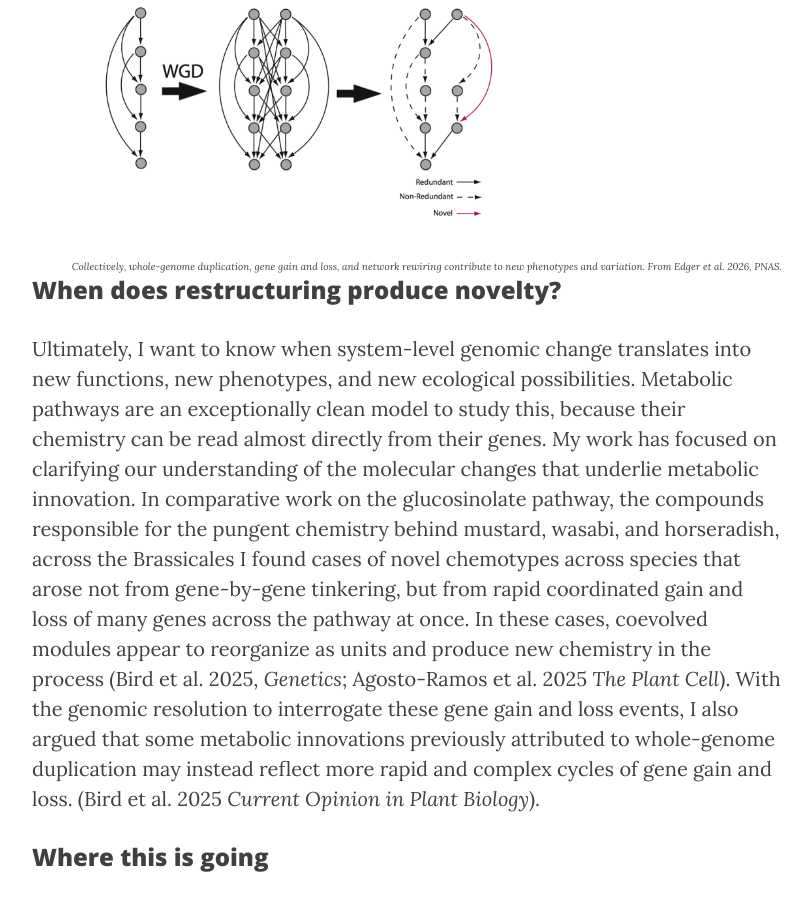
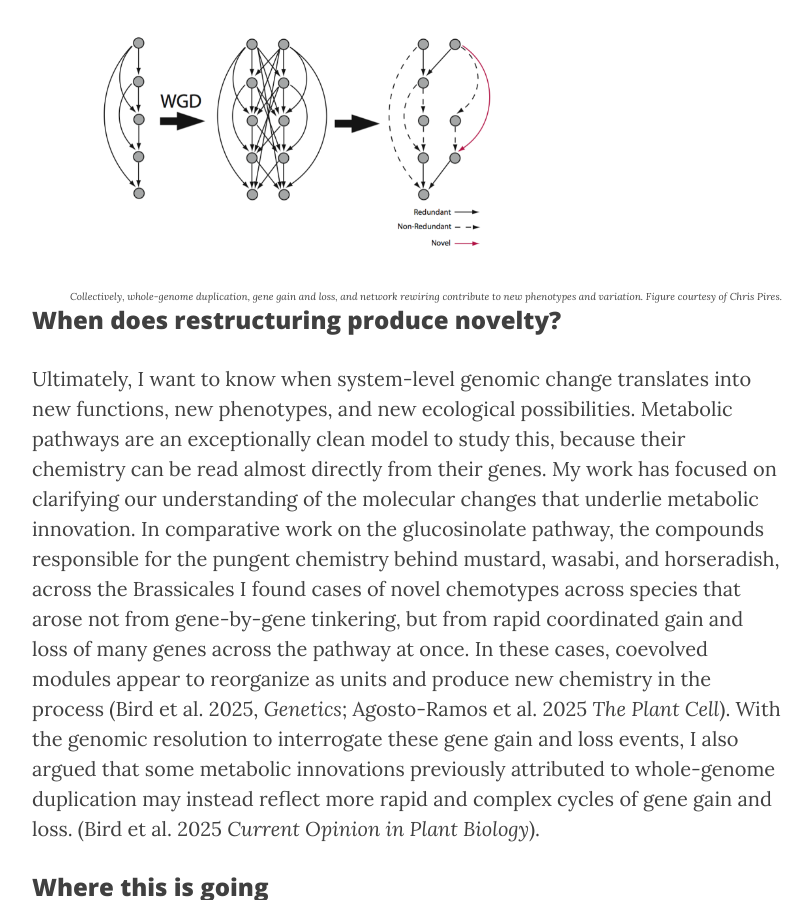
Before and after one commit to KevinABird/KevinABird.github.io, a Jekyll site: the page built from 3_research.md, in a window 1280 px wide and 900 px high, scrolled down 2530 px. Shown: the whole window, without its empty margins (233-1043 px from the left). Built offline with Jekyll 4.4.1, drawn with Linux system fonts in a browser that asks for light colours; nearby versions of some CDN libraries; some of the changed text lies outside the part shown.

Commit message:
Update 3_research.md

```diff
--- a/3_research.md
+++ b/3_research.md
@@ -16,7 +16,7 @@
 <div class="left_figure"><figure>
 	<img src="/img/nph71111-fig-0003-m.jpg" alt="Macrosynteny and genome structure across the Brassicaceae." style="float: left" width="400" hspace="25" vspace="25" />
 		<figcaption>
-			<font size="1.5"><i>Macrosynteny and genome structure across the Brassicaceae.</i></font>
+			<font size="1.5"><i>Macrosynteny and genome structure across the Brassicaceae. Figure from Bird & Rifkin et al., 2026 *New Phytologist*</i></font>
 		</figcaption>
 </figure></div>
 
@@ -30,7 +30,7 @@
 <div class="right_figure"><figure>
 	<img src="/img/Picture1.png" alt="Network evolution after WGD" style="float: center" width="400" hspace="25" vspace="25" />
 		<figcaption>
-			<font size="1.5"><i> Collectively, whole-genome duplication, gene gain and loss, and network rewiring contribute to new phenotypes and variation. From Edger et al. 2026, PNAS.</i></font>
+			<font size="1.5"><i> Collectively, whole-genome duplication, gene gain and loss, and network rewiring contribute to new phenotypes and variation. Figure courtesy of Chris Pires. </i></font>
 		</figcaption>
 </figure></div>
 
```
